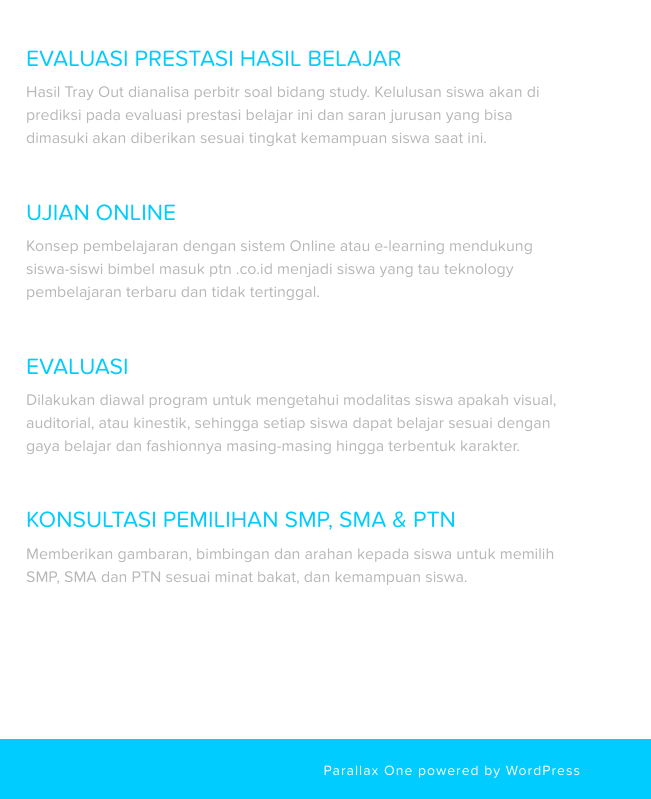
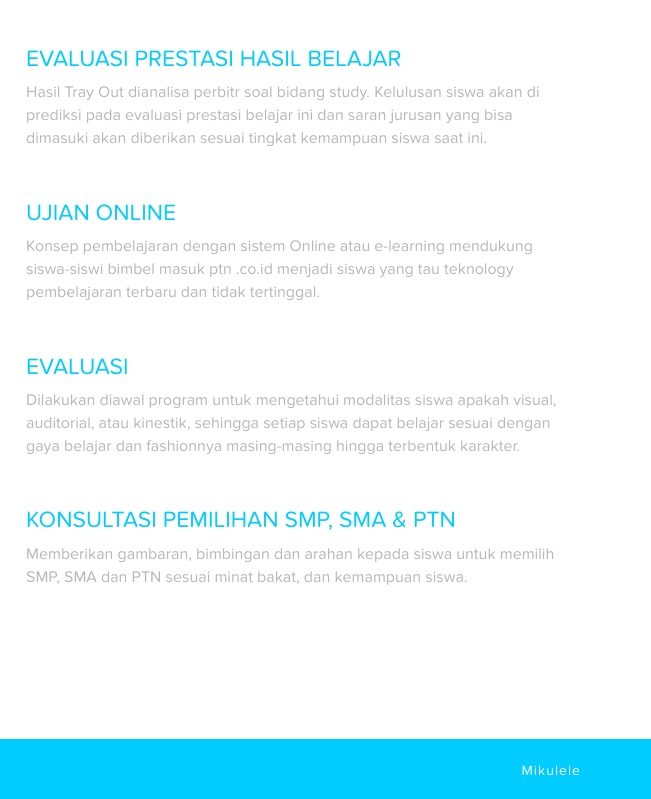
Before and after one commit to mikulele/lesprivat2, a plain HTML site: page about.html in a window 1280 px wide. Shown: the part 865-1664 px from the top of the page, 629-1280 px from the left. Drawn offline with Linux system fonts and the light colour scheme.

Commit message:
Update about.html

```diff
--- a/about.html
+++ b/about.html
@@ -104,7 +104,7 @@
 				</div>
 			</div>
 			<div class="right">
-				<span>Parallax One powered by <a href="#">WordPress</a></span>
+				<span><a href="#">Mikulele</a></span>
 			</div>
 		</div>
 	</footer>
```
